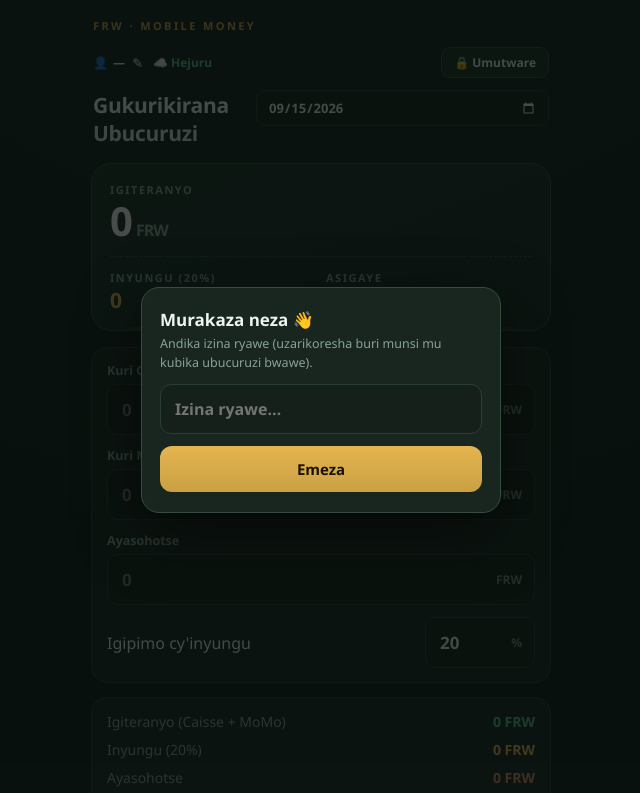
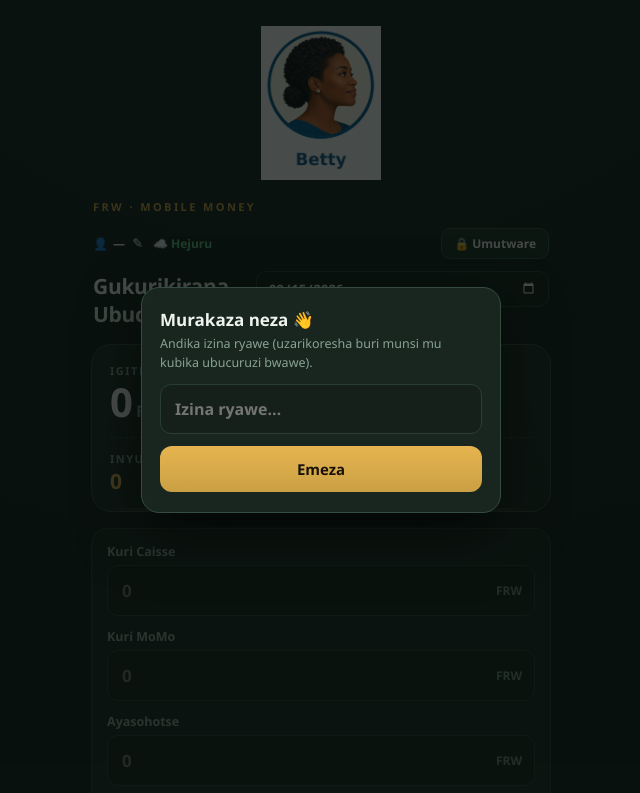
Before and after one commit to hafaja/ubucuruzi, a plain HTML site: page index.html in a window 1280 px wide. Shown: the top 793 px of the page, without its empty margins (319-959 px from the left). Drawn offline with Linux system fonts and the light colour scheme.

Commit message:
Add files via upload

```diff
--- a/index.html
+++ b/index.html
@@ -4,6 +4,11 @@
 <meta charset="UTF-8">
 <meta name="viewport" content="width=device-width, initial-scale=1.0">
 <title>Gukurikirana Ubucuruzi</title>
+<link rel="icon" type="image/png" sizes="192x192" href="betty_icon_192px.png">
+<link rel="icon" type="image/png" sizes="96x96" href="betty_icon_96px.png">
+<link rel="apple-touch-icon" href="betty_icon_192px.png">
+<link rel="manifest" href="manifest.json">
+<meta name="theme-color" content="#e6b450">
 <style>
   :root{
     --ink:#0f1a16; --ink2:#142019; --card:#18261f; --card2:#1d2f26;
@@ -158,6 +163,10 @@
 </head>
 <body>
 <div class="wrap">
+
+  <div style="text-align:center; padding: 8px 0 14px;">
+    <img src="betty_logo_with_name_512px.png" alt="Betty" style="width: 120px; height: auto;">
+  </div>
 
   <div class="eyebrow">FRW · Mobile Money</div>
   <div class="topbar">
```
